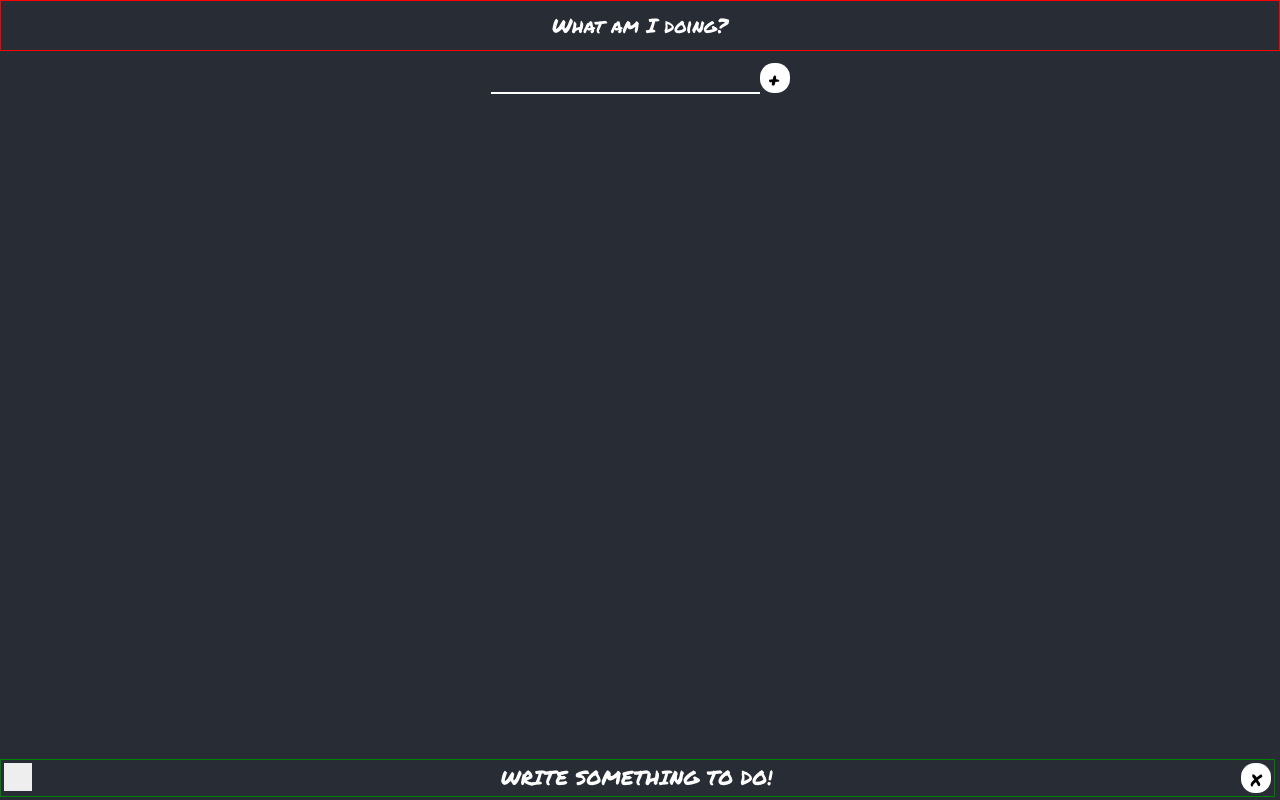
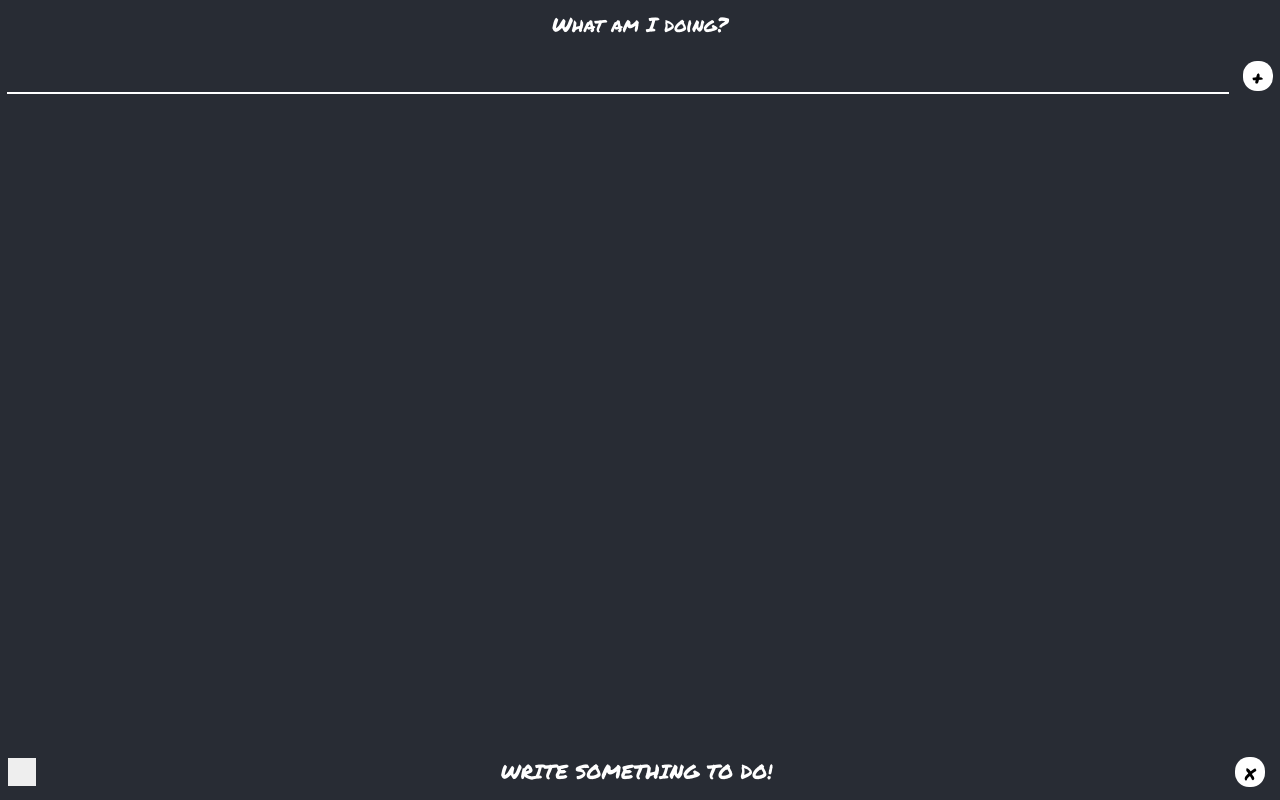
Before and after one commit to fentirad/what-am-i-doing, a React (Create React App) app: page / in a window 1280 px wide. Built offline with nearby package versions, Linux system fonts and the light colour scheme.

Commit message:
minor css changes

```diff
--- a/src/components/AddTodoForm.jsx
+++ b/src/components/AddTodoForm.jsx
@@ -39,7 +39,7 @@ class AddTodoForm extends Component {
         onKeyUp={this.handleKeyUp}
       />
       <Button
-        classes="todo-item-create"
+        classes="add-todo-button"
         action={(e) => this.initializeTodoAndClearInput()}
         text="+" />
     </div>
--- a/src/components/Footer.jsx
+++ b/src/components/Footer.jsx
@@ -49,18 +49,18 @@ class Footer extends Component {
     } = this.props;
     return (
     <div className="app-footer">
+      <div className="app-footer-complete">
         <Checkbox
           onChangeHandler={this.handleCompletedOnChange}
-            classes="app-footer-complete"
           name="completed-all"
           checked={allTodosCompleted}
           label="" />
+      </div>
       {this.renderStatus()}
       <Button
         classes="app-footer-delete"
         action={deleteAll}
         text="x" />
-
     </div>
     );
   }
--- a/src/styles/_reset.scss
+++ b/src/styles/_reset.scss
@@ -6,6 +6,8 @@ input {
   border: none;
   border-bottom: 2px solid white;
   color: $primaryColor;
+  font-size: $primaryFontSize;
+  font-family: $primaryFontFamily;
 
   &:focus {
     outline: none;
--- a/src/styles/add-todo.scss
+++ b/src/styles/add-todo.scss
@@ -4,9 +4,20 @@
     margin-bottom: 12px;
     margin-top: 12px;
     max-height: 10vh;
+    display: flex;
+    flex-direction: row;
+
+    &-input {
+        font-size: $primaryFontSize;
+        text-align: center;
+        flex-grow: 1;
+        margin-left: 7px;
+        margin-right: 7px;
+    }
+
+    &-button {
+        margin-left: 7px;
+        margin-right: 7px;
+        flex-shrink: 0;
+    }
 }
-
-.add-todo-input {
-    font-size: $primaryFontSize;
-    text-align: center;
-}
--- a/src/styles/app.scss
+++ b/src/styles/app.scss
@@ -11,7 +11,6 @@
 }
 
 .app-header {
-  border: 1px solid red;
   display: flex;
   flex-direction: column;
   font-size: $primaryFontSize;
--- a/src/styles/footer.scss
+++ b/src/styles/footer.scss
@@ -2,11 +2,10 @@
 
 .app-footer {
   bottom: 0;
-  border: 1px solid green;
   display: flex;
   flex-direction: row;
   font-size: $primaryFontSize;
-  margin-bottom: 3px;
+  margin-bottom: 10px;
   margin-top: 3px;
   max-height: 10vh;
   padding: 3px;
@@ -18,6 +17,8 @@
     display: flex;
     flex-direction: column;
     justify-content: center;
+    margin-left: 5px;
+    margin-right: 5px;
   }
 
   &-status {
@@ -26,4 +27,9 @@
     margin-right: 6px;
     flex-grow: 1;
   }
+
+  &-delete {
+    margin-left: 5px;
+    margin-right: 5px;
   }
+}
--- a/src/styles/todo-item.scss
+++ b/src/styles/todo-item.scss
@@ -9,13 +9,13 @@
     padding: 3px;
     position: relative;
 
-    border: 1px solid yellow;
-
     &-complete {
         min-width: 30px;
         display: flex;
         flex-direction: column;
         justify-content: center;
+        margin-left: 5px;
+        margin-right: 5px;
     }
 
     &-text {
@@ -39,5 +39,7 @@
         display: flex;
         flex-direction: column;
         justify-content: center;
+        margin-left: 5px;
+        margin-right: 5px;
     }
 }
```
Lines whose indentation alone changed are shown as unchanged.
